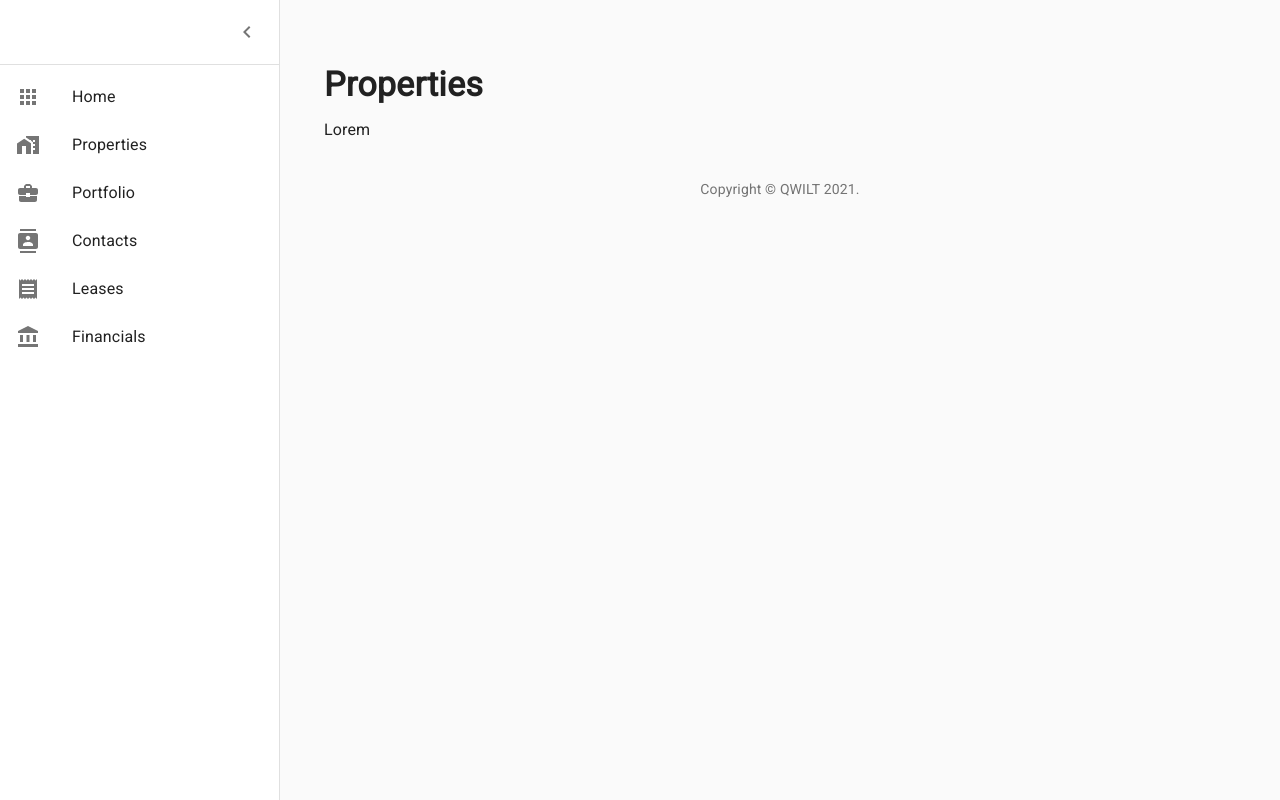
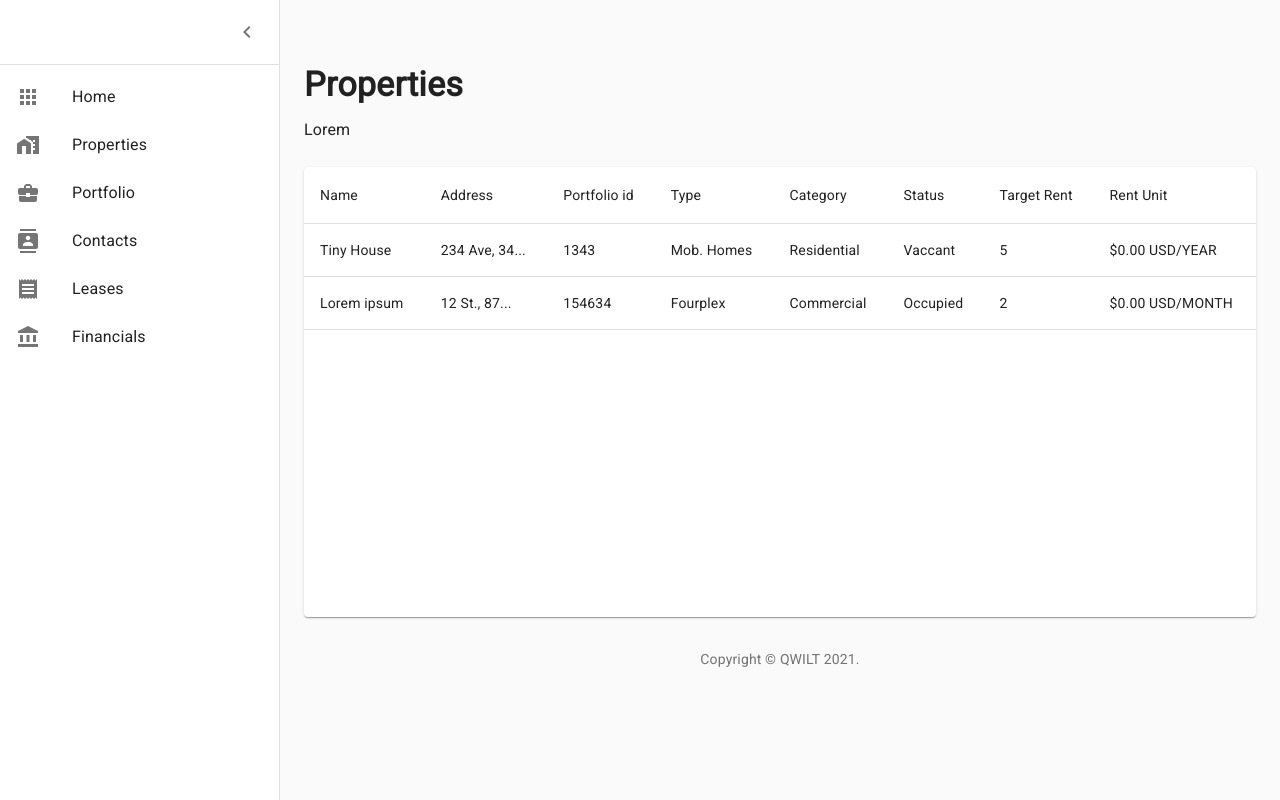
Before and after one commit to joseluispalillero/qwilt_frontend, a React (Create React App) app: page /properties in a window 1280 px wide. Built offline with nearby package versions, Linux system fonts and the light colour scheme.

Commit message:
table, card component

```diff
--- /dev/null
+++ b/src/routes/Card.jsx
@@ -0,0 +1,17 @@
+import React from "react";
+import { Card as MatCard } from "@material-ui/core";
+import { makeStyles } from "@material-ui/core/styles";
+const useStyles = makeStyles({
+  root: {
+    minWidth: 100,
+    minHeight: 450,
+    marginTop: 25,
+  },
+});
+
+const Card = ({ children }) => {
+  const classes = useStyles();
+  return <MatCard className={classes.root}>{children}</MatCard>;
+};
+
+export default Card;
--- a/src/routes/Main.jsx
+++ b/src/routes/Main.jsx
@@ -19,7 +19,7 @@ const Main = ({ children }) => {
 
   return (
     <main className={classes.content}>
-      <Container maxWidth="md" className={classes.container}>
+      <Container maxWidth="lg" className={classes.container}>
         {children}
       </Container>
     </main>
--- /dev/null
+++ b/src/routes/Table.jsx
@@ -0,0 +1,44 @@
+import React from "react";
+import {
+  Table as Tb,
+  TableBody,
+  TableCell,
+  TableContainer,
+  TableHead,
+  TableRow,
+} from "@material-ui/core";
+import { makeStyles } from "@material-ui/core/styles";
+
+const useStyles = makeStyles({
+  table: {
+    minWidth: 650,
+  },
+});
+
+const Table = ({ headList = [], rows = [] }) => {
+  const classes = useStyles();
+  return (
+    <TableContainer>
+      <Tb className={classes.table} aria-label="table">
+        <TableHead>
+          <TableRow>
+            {headList.map((elem) => (
+              <TableCell>{elem}</TableCell>
+            ))}
+          </TableRow>
+        </TableHead>
+        <TableBody>
+          {rows.map((row, i) => (
+            <TableRow key={i}>
+              {row.map((elem) => (
+                <TableCell>{elem}</TableCell>
+              ))}
+            </TableRow>
+          ))}
+        </TableBody>
+      </Tb>
+    </TableContainer>
+  );
+};
+
+export default Table;
--- a/src/routes/contacts/index.js
+++ b/src/routes/contacts/index.js
@@ -1,18 +1,43 @@
 import React from "react";
 import IntroText from "./../IntroText";
 import Head from "./../Head";
+import Card from "./../Card";
+import Table from "./../Table";
 
 const Contacts = (props) => {
   const introText = {
     title: "Contacts",
-    description:
-      "Lorem",
+    description: "Lorem",
+  };
+  const dataTable = {
+    headList: ["Name", "Email", "Phone", "Type", "Created at", "Modified at"],
+    rows: [
+      [
+        "James",
+        "james@gmail.com",
+        "1-800-356-987",
+        "Tenant",
+        "03/03/2019",
+        "03/03/2019",
+      ],
+      [
+        "Daniel",
+        "daniel@gmail.com",
+        "1-800-897-983",
+        "Landlord",
+        "03/03/2019",
+        "03/03/2019",
+      ],
+    ],
   };
 
   return (
     <>
       <Head title="Financials" />
       <IntroText {...introText} />
+      <Card>
+        <Table {...dataTable} />
+      </Card>
     </>
   );
 };
--- a/src/routes/financials/index.js
+++ b/src/routes/financials/index.js
@@ -1,18 +1,26 @@
 import React from "react";
 import IntroText from "./../IntroText";
 import Head from "./../Head";
+import Card from "./../Card";
+import Table from "./../Table";
 
 const Financials = (props) => {
   const introText = {
     title: "Financials",
-    description:
-      "Lorem",
+    description: "Lorem",
+  };
+  const dataTable = {
+    headList: ["Money in", "Money out", "Bank accounts"],
+    rows: [["$0.00 USD", "$0.00 USD", "4000-Bank account"]],
   };
 
   return (
     <>
       <Head title="Financials" />
       <IntroText {...introText} />
+      <Card>
+        <Table {...dataTable} />
+      </Card>
     </>
   );
 };
--- a/src/routes/leases/index.js
+++ b/src/routes/leases/index.js
@@ -1,18 +1,45 @@
 import React from "react";
 import IntroText from "./../IntroText";
 import Head from "./../Head";
+import Card from "./../Card";
+import Table from "./../Table";
 
 const Leases = (props) => {
   const introText = {
     title: "Leases",
-    description:
-      "Lorem",
+    description: "Lorem",
   };
-
+  const dataTable = {
+    headList: [
+      "Contact id",
+      "Status",
+      "Start date",
+      "End data",
+      "Prop id",
+      "Prop name",
+      "Created at",
+      "Modified at",
+    ],
+    rows: [
+      [
+        1343898,
+        "Active",
+        "04/02/2020",
+        "04/10,2020",
+        154897,
+        "Property name",
+        "04/12/2019",
+        "04/01/2020",
+      ],
+    ],
+  };
   return (
     <>
       <Head title="Leases" />
       <IntroText {...introText} />
+      <Card>
+        <Table {...dataTable} />
+      </Card>
     </>
   );
 };
--- a/src/routes/portfolio/index.js
+++ b/src/routes/portfolio/index.js
@@ -1,6 +1,8 @@
 import React from "react";
 import IntroText from "./../IntroText";
 import Head from "./../Head";
+import Card from "./../Card";
+import Table from "./../Table";
 
 const Portfolio = (props) => {
   const introText = {
@@ -8,11 +10,27 @@ const Portfolio = (props) => {
     description:
       "Lorem",
   };
-
+  const dataTable = {
+    headList: [
+      "Owner",
+      "Nickname",
+      "Bank Account",
+      "Portfolio",
+      "Legal docs",
+      "Created date",
+      "Modified at",
+    ],
+    rows:[
+      ["Daniel Smith", "Tiny house", "800-Operating bank...", "-", "Doc name", "03/03/2019", "03/03/2019"],
+    ]
+  };
   return (
     <>
       <Head title="Portfolio" />
       <IntroText {...introText} />
+      <Card>
+        <Table {...dataTable} />
+      </Card>
     </>
   );
 };
--- a/src/routes/properties/index.js
+++ b/src/routes/properties/index.js
@@ -1,18 +1,38 @@
 import React from "react";
 import IntroText from "./../IntroText";
 import Head from "./../Head";
+import Card from "./../Card";
+import Table from "./../Table";
 
 const Properties = (props) => {
   const introText = {
     title: "Properties",
-    description:
-      "Lorem",
+    description: "Lorem",
+  };
+  const dataTable = {
+    headList: [
+      "Name",
+      "Address",
+      "Portfolio id",
+      "Type",
+      "Category",
+      "Status",
+      "Target Rent",
+      "Rent Unit",
+    ],
+    rows:[
+      ["Tiny House", "234 Ave, 34...", 1343, "Mob. Homes", "Residential", "Vaccant", 5, "$0.00 USD/YEAR"],
+      ["Lorem ipsum", "12 St., 87...", 154634, "Fourplex", "Commercial", "Occupied", 2, "$0.00 USD/MONTH"]
+    ]
   };
 
   return (
     <>
       <Head title="Properties" />
       <IntroText {...introText} />
+      <Card>
+        <Table {...dataTable}/>
+      </Card>
     </>
   );
 };
```
